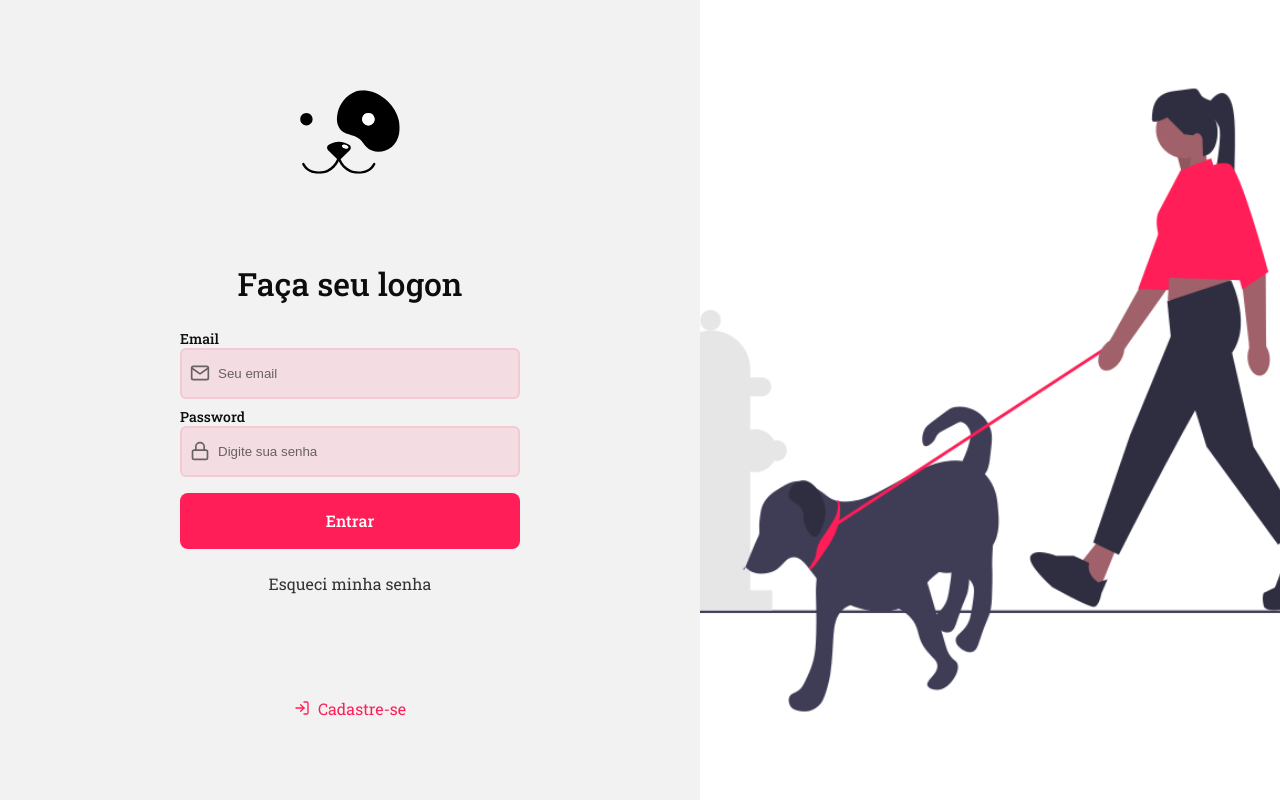
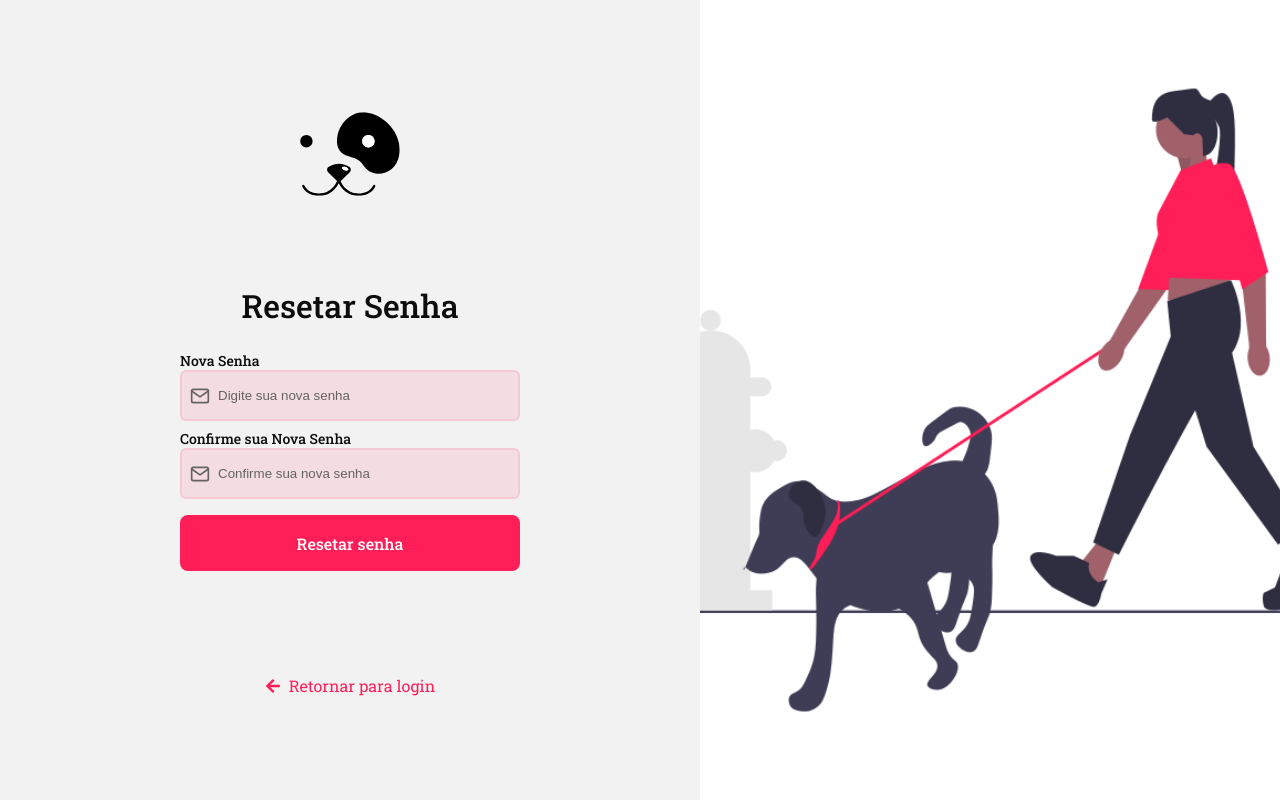
Before and after one commit to robighetti/pets-frontend-guide, a React (Vite) app: page /reset-password/1 in a window 1280 px wide. Built offline with nearby package versions, Linux system fonts and the light colour scheme.

Commit message:
criação das funcionalidades de roteamento

```diff
--- a/package.json
+++ b/package.json
@@ -13,12 +13,17 @@
     "@hookform/resolvers": "3.9.0",
     "axios": "1.7.6",
     "date-fns": "3.6.0",
+    "jwt-decode": "4.0.0",
+    "localforage": "1.10.0",
+    "match-sorter": "6.3.4",
     "polished": "4.3.1",
     "react": "18.3.1",
     "react-dom": "18.3.1",
     "react-hook-form": "7.53.0",
     "react-icons": "5.3.0",
+    "react-router-dom": "6.26.1",
     "react-toastify": "10.0.5",
+    "sort-by": "1.2.0",
     "styled-components": "6.1.12",
     "uuid": "10.0.0",
     "zod": "3.23.8"
@@ -27,6 +32,7 @@
     "@rocketseat/eslint-config": "1.3.0",
     "@types/react": "18.3.3",
     "@types/react-dom": "18.3.0",
+    "@types/react-router-dom": "5.3.3",
     "@types/styled-components": "5.1.34",
     "@types/uuid": "10.0.0",
     "@vitejs/plugin-react": "4.3.1",
--- a/src/App.tsx
+++ b/src/App.tsx
@@ -1,13 +1,15 @@
 import { ThemeProvider } from 'styled-components'
+import { BrowserRouter } from 'react-router-dom'
 
 import 'react-toastify/dist/ReactToastify.css'
 
-import { SignIn } from './pages'
 import defaultTheme from './styles/themes/defaultTheme'
 import GlobalStyles from './styles/global'
 
-import { AuthProvider } from './shared/hooks/auth'
-import { ToastProvider } from './shared/hooks/toast/Toast'
+// import { AuthProvider } from './shared/hooks/auth'
+// import { ToastProvider } from './shared/hooks/toast/Toast'
+import { AppProvider } from './shared/hooks'
+import { AppRoutes } from './routes'
 
 /**
  * Fazer a explicação do AuthContext onde o contexto está sendo
@@ -24,15 +26,25 @@ import { ToastProvider } from './shared/hooks/toast/Toast'
 export const App: React.FC = () => {
   return (
     <>
-      <ToastProvider>
+      {/* <ToastProvider>
         <AuthProvider>
           <ThemeProvider theme={defaultTheme}>
             <GlobalStyles />
 
-            <SignIn />
+            <RouterProvider router={router} />
           </ThemeProvider>
         </AuthProvider>
-      </ToastProvider>
+      </ToastProvider> */}
+
+      <AppProvider>
+        <ThemeProvider theme={defaultTheme}>
+          <GlobalStyles />
+
+          <BrowserRouter>
+            <AppRoutes />
+          </BrowserRouter>
+        </ThemeProvider>
+      </AppProvider>
     </>
   )
 }
--- /dev/null
+++ b/src/pages/dashboard/Dashboard.tsx
@@ -0,0 +1,7 @@
+export const Dashboard: React.FC = () => {
+  return (
+    <div>
+      <h1>Dashboard</h1>
+    </div>
+  )
+}
--- a/src/pages/index.ts
+++ b/src/pages/index.ts
@@ -2,3 +2,4 @@ export * from './sign-in/SignIn'
 export * from './sign-up/SignUp'
 export * from './forgot-password/ForgotPassword'
 export * from './reset-password/ResetPassword'
+export * from './dashboard/Dashboard'
--- a/src/pages/reset-password/ResetPassword.tsx
+++ b/src/pages/reset-password/ResetPassword.tsx
@@ -41,7 +41,7 @@ export const ResetPassword: React.FC = () => {
         <img src={logo} alt="Pets" />
 
         <form onSubmit={handleSubmit(onSubmit)}>
-          <h1>Recuperar Senha</h1>
+          <h1>Resetar Senha</h1>
 
           <Input
             name="password"
--- a/src/pages/sign-in/SignIn.tsx
+++ b/src/pages/sign-in/SignIn.tsx
@@ -51,6 +51,7 @@ export const SignIn: React.FC = () => {
 
   const onSubmit = useCallback(
     async ({ email, password }: SignInForm) => {
+      try {
         await signIn({ email, password })
 
         // console.log(data)
@@ -60,6 +61,15 @@ export const SignIn: React.FC = () => {
           title: 'Bem vindo ao Pets',
           description: 'Aproveite a aplicação !',
         })
+      } catch (error: any) {
+        console.error(error.message)
+
+        addToast({
+          type: 'error',
+          title: 'Erro ao logar !',
+          description: 'Verifique suas credenciais !',
+        })
+      }
     },
     [signIn, addToast],
   )
--- /dev/null
+++ b/src/routes/OpenRoutes.tsx
@@ -0,0 +1,17 @@
+import React from 'react'
+
+import { Routes, Route, Navigate } from 'react-router-dom'
+import { SignIn, ForgotPassword, ResetPassword, SignUp } from '../pages'
+
+export const OpenRoutes: React.FC = () => {
+  return (
+    <Routes>
+      <Route path="/" element={<SignIn />} />
+      <Route path="/sign-up" element={<SignUp />} />
+      <Route path="/forgot-password" element={<ForgotPassword />} />
+      <Route path="/reset-password/:token" element={<ResetPassword />} />
+
+      <Route path="*" element={<Navigate to="/" />} />
+    </Routes>
+  )
+}
--- /dev/null
+++ b/src/routes/PrivateRoutes.tsx
@@ -0,0 +1,12 @@
+import { Routes, Route, Navigate } from 'react-router-dom'
+import { Dashboard } from '../pages'
+
+export const PrivateRoutes: React.FC = () => {
+  return (
+    <Routes>
+      <Route path="/home" element={<Dashboard />} />
+
+      <Route path="*" element={<Navigate to="/home" />} />
+    </Routes>
+  )
+}
--- /dev/null
+++ b/src/routes/index.tsx
@@ -0,0 +1,14 @@
+import { OpenRoutes } from './OpenRoutes'
+import { PrivateRoutes } from './PrivateRoutes'
+
+import { useAuth } from '../shared/hooks/auth'
+
+export const AppRoutes: React.FC = () => {
+  const { user } = useAuth()
+
+  if (user) {
+    return <PrivateRoutes />
+  }
+
+  return <OpenRoutes />
+}
--- /dev/null
+++ b/src/shared/hooks/index.tsx
@@ -0,0 +1,12 @@
+import { AuthProvider } from './auth'
+import { ToastProvider } from './toast/Toast'
+
+type Props = {
+  children: React.ReactNode
+}
+
+export const AppProvider = ({ children }: Props) => (
+  <AuthProvider>
+    <ToastProvider>{children}</ToastProvider>
+  </AuthProvider>
+)
```
Also changed, not shown: src/routes/index.ts (deleted), src/shared/hooks/index.ts (deleted), 1 other file (tests, documents, lock files or other folders). Lines whose indentation alone changed are shown as unchanged.
